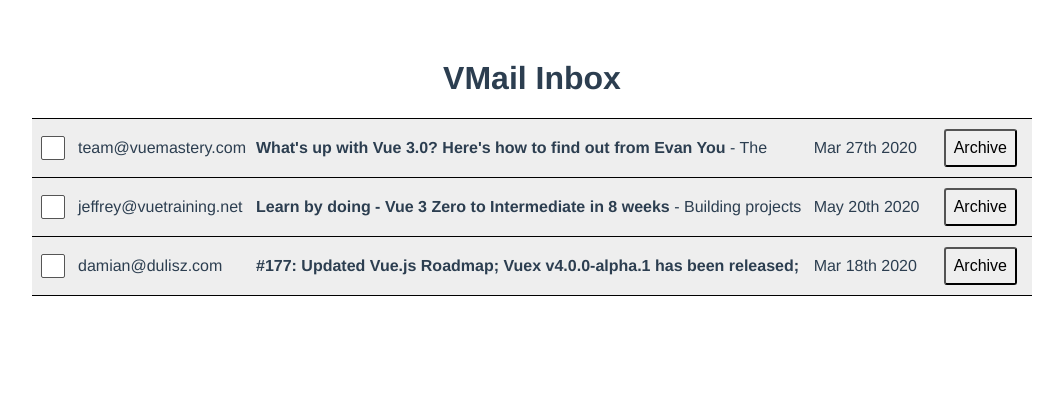
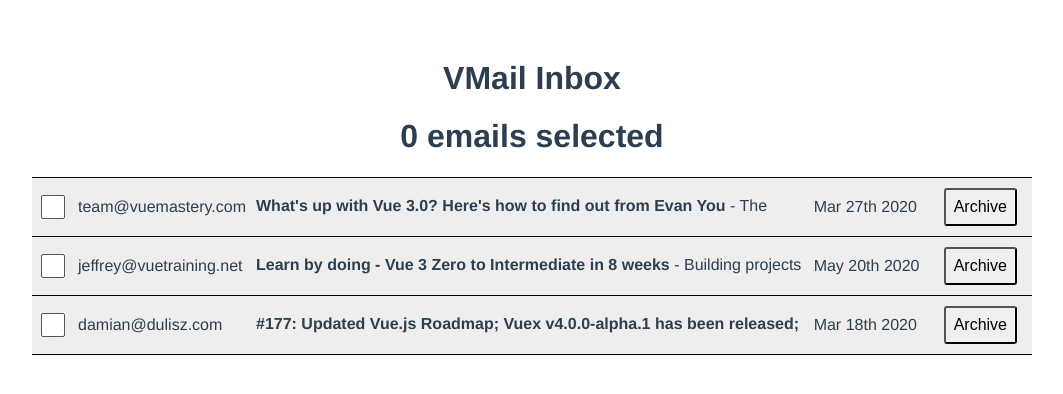
Before and after one commit to Freeman-md/vmail, a Vue app: page / in a window 1280 px wide. Shown: the top 394 px of the page, without its empty margins (108-1171 px from the left). Built offline with nearby package versions, Linux system fonts and the light colour scheme; data requests are answered from the project's data file.

Commit message:
multi-select with reactive Sets

```diff
--- a/src/components/MailTable.vue
+++ b/src/components/MailTable.vue
@@ -1,22 +1,25 @@
 <template>
+  <h1>{{ emailSelection.emails.size }} emails selected</h1>
   <table class="mail-table">
     <tbody>
       <tr
         v-for="email in unarchivedEmails"
         :key="email.id"
         :class="['clickable', email.read ? 'read' : '']"
-        @click="openEmail(email)"
       >
         <td>
-          <input type="checkbox" />
+          <input type="checkbox"
+          @click="emailSelection.toggle(email)"
+          :selected="emailSelection.emails.has(email)"
+          />
         </td>
-        <td>{{ email.from }}</td>
-        <td>
+        <td @click="openEmail(email)">{{ email.from }}</td>
+        <td @click="openEmail(email)">
           <p>
             <strong>{{ email.subject }}</strong> - {{ email.body }}
           </p>
         </td>
-        <td class="date">
+        <td class="date" @click="openEmail(email)">
           {{ format(new Date(email.sentAt), "MMM do yyyy") }}
         </td>
         <td>
@@ -35,11 +38,27 @@
 import axios from "axios";
 import MailView from "./MailView.vue";
 import ModalView from "./ModalView.vue";
+import { reactive } from '@vue/reactivity';
 export default {
   components: { MailView, ModalView },
   async setup() {
     let { data: emails } = await axios.get("http://localhost:3000/emails");
+
+    let selected = reactive(new Set())
+    let emailSelection = {
+      emails: selected,
+      toggle(email) {
+        if (selected.has(email)) {
+          selected.delete(email)
+        } else {
+          selected.add(email)
+        }
+        console.log(selected)
+      }
+    }
+
     return {
+      emailSelection,
       format,
       emails: emails,
       openedEmail: null,
```
